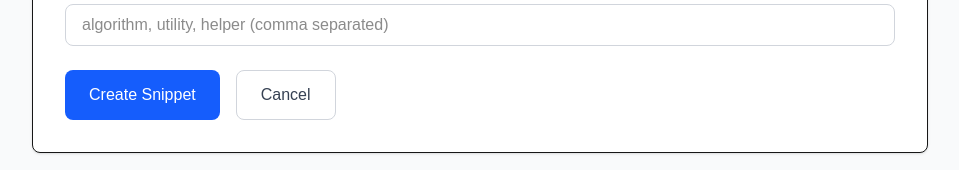
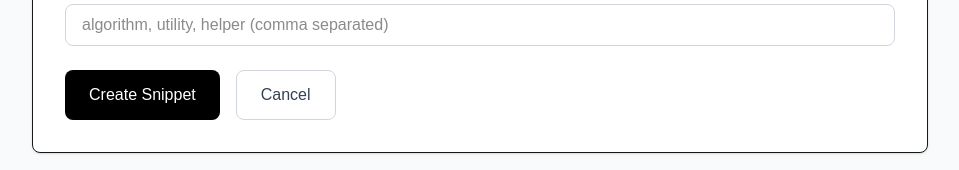
Before and after one commit to d88naimi/knowledge-sharing-app, a Next.js app: page /code-snippets/new in a window 1280 px wide. Shown: the part 931-1101 px from the top of the page, without its empty margins (160-1119 px from the left). Built offline with nearby package versions, Linux system fonts and the light colour scheme; no server answers; sample sign-in values are in the browser's storage.

Commit message:
make resource button black

```diff
--- a/app/articles/new/page.tsx
+++ b/app/articles/new/page.tsx
@@ -127,7 +127,7 @@ export default function NewArticlePage() {
           <button
             type="submit"
             disabled={isSubmitting}
-            className="px-6 py-3 bg-blue-600 text-white rounded-lg hover:bg-blue-700 transition disabled:opacity-50"
+            className="px-6 py-3 bg-black text-white rounded-lg hover:bg-gray-800 transition disabled:opacity-50"
           >
             {isSubmitting ? "Creating..." : "Create Article"}
           </button>
--- a/app/code-snippets/new/page.tsx
+++ b/app/code-snippets/new/page.tsx
@@ -188,7 +188,7 @@ export default function NewCodeSnippetPage() {
           <button
             type="submit"
             disabled={isSubmitting}
-            className="px-6 py-3 bg-blue-600 text-white rounded-lg hover:bg-blue-700 transition disabled:opacity-50"
+            className="px-6 py-3 bg-black text-white rounded-lg hover:bg-gray-800 transition disabled:opacity-50"
           >
             {isSubmitting ? "Creating..." : "Create Snippet"}
           </button>
--- a/app/learning-resources/new/page.tsx
+++ b/app/learning-resources/new/page.tsx
@@ -172,7 +172,7 @@ export default function NewLearningResourcePage() {
           <button
             type="submit"
             disabled={isSubmitting}
-            className="px-6 py-3 bg-blue-600 text-white rounded-lg hover:bg-blue-700 transition disabled:opacity-50"
+            className="px-6 py-3 bg-black text-white rounded-lg hover:bg-gray-800 transition disabled:opacity-50"
           >
             {isSubmitting ? "Adding..." : "Add Resource"}
           </button>
```
